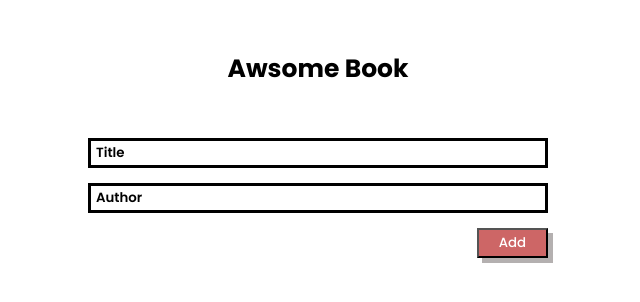
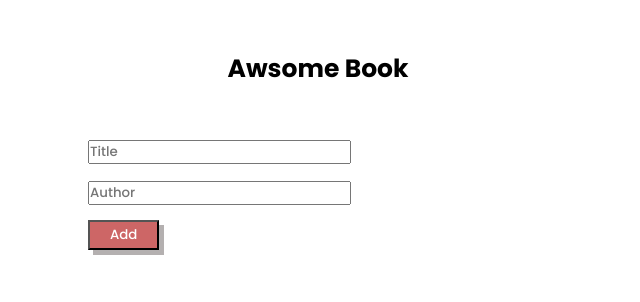
Before and after one commit to BadrBenSlama/awesome_books, a plain HTML site: page index.html in a window 1280 px wide. Shown: the whole page, without its empty margins (322-962 px from the left). Drawn offline with Linux system fonts and the light colour scheme.

Commit message:
modified style.css

```diff
--- a/style.css
+++ b/style.css
@@ -66,25 +66,3 @@ button {
 button:hover {
   opacity: 0.5;
 }
-
-#bookTitle,
-#bookAuthor {
-  display: block;
-  border: 3px solid #000;
-  margin: 10px 0;
-  height: 30px;
-  width: 100%;
-  padding: 5px;
-}
-
-#bookTitle::placeholder,
-#bookAuthor::placeholder {
-  font-family: "Poppins", sans-serif;
-  color: #000;
-  font-weight: 600;
-}
-
-.form button {
-  float: right;
-  color: white;
-}
```
